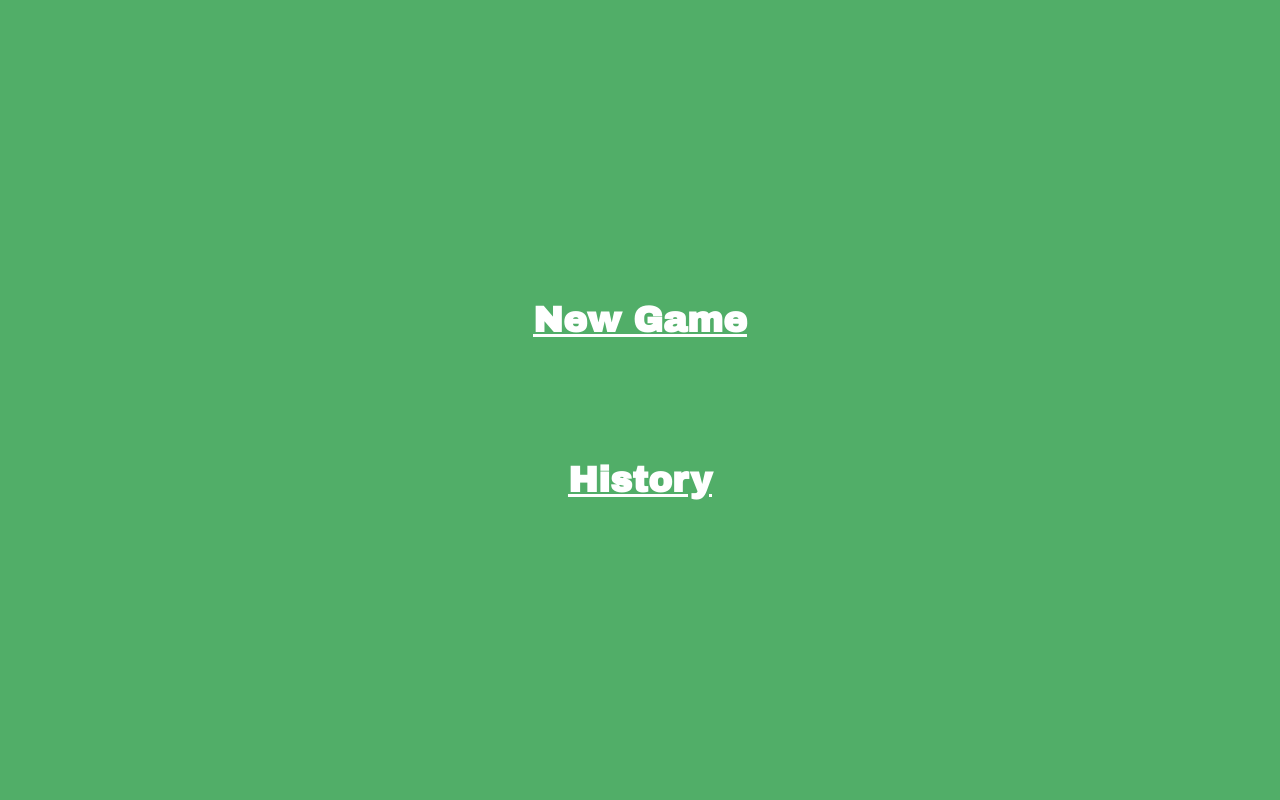
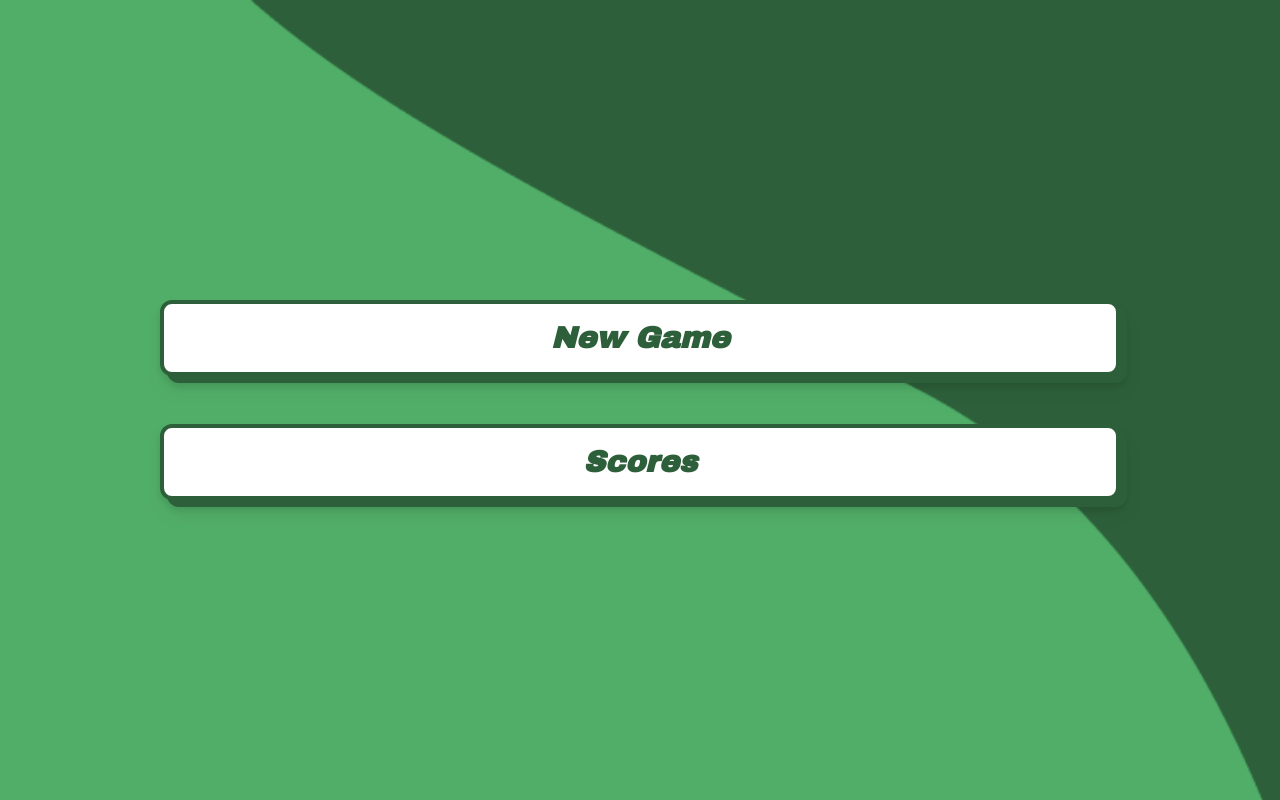
Before and after one commit to lbare/AlderGreens, a React (Vite) app: page /#/ in a window 1280 px wide. Built offline with nearby package versions, Linux system fonts and the light colour scheme.

Commit message:
Add custom button

```diff
--- /dev/null
+++ b/src/components/CustomButton.tsx
@@ -0,0 +1,32 @@
+import { useNavigate } from "react-router-dom";
+
+interface CustomButtonProps extends React.HTMLAttributes<HTMLButtonElement> {
+  isTitle: boolean;
+  page?: string;
+}
+
+const CustomButton = (props: CustomButtonProps) => {
+  const navigate = useNavigate();
+
+  const onClickLink = () => {
+    if (props.page) navigate(props.page);
+  };
+
+  return (
+    <div className="w-full items-center justify-center drop-shadow-lg blur-none">
+      <button
+        className={`py-4 w-full bg-white border-4 border-green-700 rounded-xl`}
+        style={{
+          boxShadow: "7px 7px #2d603a",
+        }}
+        onClick={props.page ? onClickLink : props.onClick}
+      >
+        <h1 className="text-3xl font-archivo font-black italic text-green-700">
+          {props.title}
+        </h1>
+      </button>
+    </div>
+  );
+};
+
+export default CustomButton;
--- a/src/routes/Home.tsx
+++ b/src/routes/Home.tsx
@@ -1,5 +1,6 @@
 import { useEffect } from "react";
-import { Link } from "react-router-dom";
+import CustomButton from "../components/CustomButton";
+import HomeBG from "../assets/HomeBG.png";
 
 const disableScrolling = (event: TouchEvent) => {
   event.preventDefault();
@@ -13,20 +14,16 @@ const Home = () => {
   }, []);
 
   return (
-    <div className="flex w-full h-screen justify-center items-center">
-      <div className="flex h-1/4 flex-col justify-between items-center">
-        <Link
-          to="/players"
-          className="text-4xl font-bold underline text-white hover:text-lime-300 font-archivo"
-        >
-          New Game
-        </Link>
-        <Link
-          to="/"
-          className="text-4xl font-bold underline text-white hover:text-lime-300 font-archivo"
-        >
-          History
-        </Link>
+    <div
+      className="flex w-full h-screen justify-center items-center"
+      style={{
+        backgroundImage: `url(${HomeBG})`,
+        backgroundSize: "cover",
+      }}
+    >
+      <div className="flex w-3/4 h-1/4 flex-col justify-between items-center">
+        <CustomButton title="New Game" isTitle={true} page="players" />
+        <CustomButton title="Scores" isTitle={true} page="" />
       </div>
     </div>
   );
```
